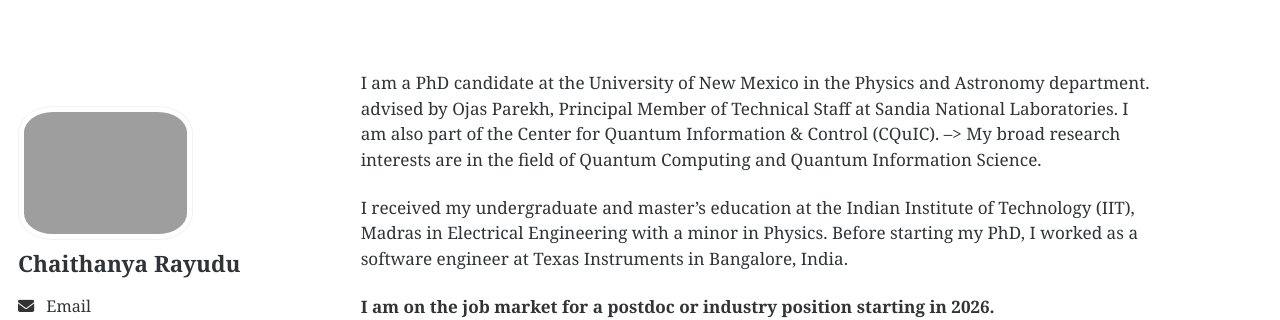
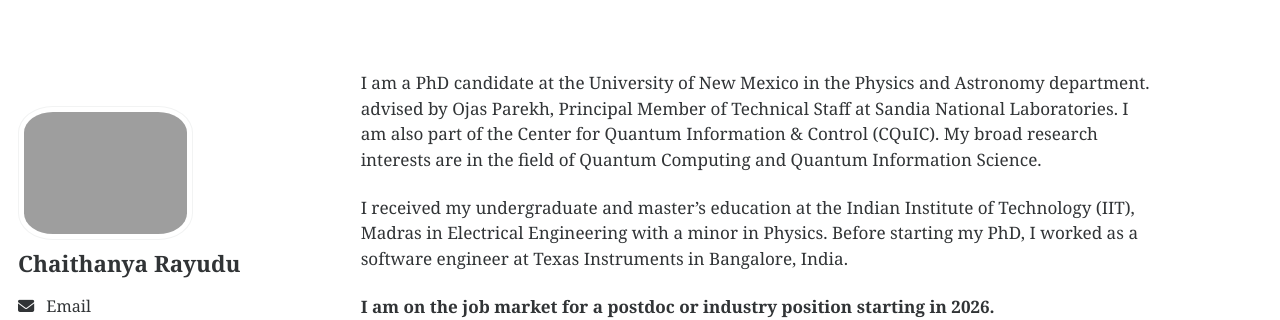
Before and after one commit to chaithanyarss/chaithanyarss.github.io, a Jekyll site: the page built from _pages/about.md, in a window 1280 px wide and 1284 px high. Shown: the top 320 px of the window. Built offline with Jekyll 4.4.1, drawn with Linux system fonts in a browser that asks for light colours; some web fonts are replaced.

Commit message:
removing an arrow that was left by mistake

```diff
--- a/_pages/about.md
+++ b/_pages/about.md
@@ -8,7 +8,7 @@ redirect_from:
 ---
 
 I am a PhD candidate at the University of New Mexico in the Physics and Astronomy department.
-advised by Ojas Parekh, Principal Member of Technical Staff at Sandia National Laboratories. I am also part of the Center for Quantum Information & Control (CQuIC).  -->
+advised by Ojas Parekh, Principal Member of Technical Staff at Sandia National Laboratories. I am also part of the Center for Quantum Information & Control (CQuIC).
 My broad research interests are in the field of Quantum Computing and Quantum Information Science.
 
 I received my undergraduate and master’s education at the Indian Institute of Technology (IIT), Madras in Electrical Engineering with a minor in Physics. Before starting my PhD, I worked as a software engineer at Texas Instruments in Bangalore, India.
```
